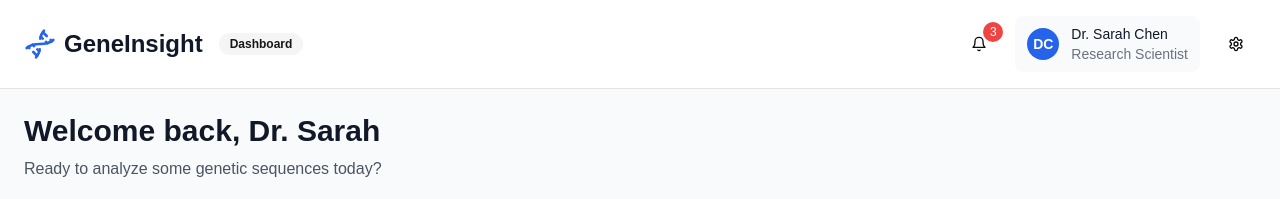
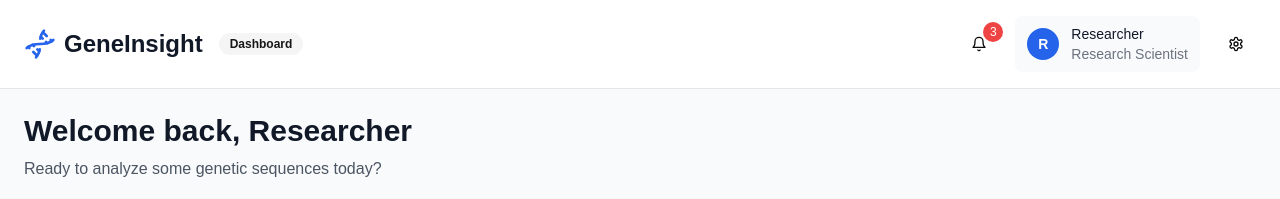
Before and after one commit to saurabhhhcodes/geneinsight-platform, a Next.js app: page /dashboard in a window 1280 px wide. Shown: the top 199 px of the page. Built offline with nearby package versions, Linux system fonts and the light colour scheme.

Commit message:
Fix user display and notifications - Welcome back Researcher for non-logged users, persistent notification states, improved user data handling

```diff
--- a/app/components/NotificationsPanel.tsx
+++ b/app/components/NotificationsPanel.tsx
@@ -108,13 +108,19 @@ export default function NotificationsPanel({ isOpen, onClose }: NotificationsPan
   }
 
   const markAsRead = (id: string) => {
-    setNotifications(notifications.map(n =>
+    const updated = notifications.map(n =>
       n.id === id ? { ...n, read: true } : n
-    ))
+    )
+    setNotifications(updated)
+    // Save to localStorage to persist the change
+    localStorage.setItem('notifications', JSON.stringify(updated))
   }
 
   const markAllAsRead = () => {
-    setNotifications(notifications.map(n => ({ ...n, read: true })))
+    const updated = notifications.map(n => ({ ...n, read: true }))
+    setNotifications(updated)
+    // Save to localStorage to persist the change
+    localStorage.setItem('notifications', JSON.stringify(updated))
   }
 
   const deleteNotification = (id: string) => {
--- a/app/dashboard/page.tsx
+++ b/app/dashboard/page.tsx
@@ -106,32 +106,56 @@ export default function DashboardPage() {
 
   // Get display name
   const getDisplayName = () => {
-    if (user.firstName && user.lastName) {
+    // Check if user is actually logged in
+    const token = localStorage.getItem('token')
+    if (!token) {
+      return "Researcher"
+    }
+
+    if (user.firstName && user.lastName && user.firstName !== "User") {
       return `${user.firstName} ${user.lastName}`
-    } else if (user.firstName) {
+    } else if (user.firstName && user.firstName !== "User") {
       return user.firstName
+    } else if (user.email && user.email !== "user@example.com") {
+      return user.email.split('@')[0]
     } else {
-      return user.email.split('@')[0]
+      return "Researcher"
     }
   }
 
   // Get user initials for avatar
   const getUserInitials = () => {
-    if (user.firstName && user.lastName) {
+    // Check if user is actually logged in
+    const token = localStorage.getItem('token')
+    if (!token) {
+      return "R" // R for Researcher
+    }
+
+    if (user.firstName && user.lastName && user.firstName !== "User") {
       return `${user.firstName.charAt(0)}${user.lastName.charAt(0)}`
-    } else if (user.firstName) {
+    } else if (user.firstName && user.firstName !== "User") {
       return user.firstName.charAt(0) + (user.firstName.charAt(1) || '')
+    } else if (user.email && user.email !== "user@example.com") {
+      return user.email.charAt(0).toUpperCase()
     } else {
-      return "U"
+      return "R" // R for Researcher
     }
   }
 
   // Get greeting name
   const getGreetingName = () => {
-    if (user.firstName) {
+    // Check if user is actually logged in (has a valid token)
+    const token = localStorage.getItem('token')
+    if (!token) {
+      return "Researcher"
+    }
+
+    if (user.firstName && user.firstName !== "User") {
       return user.firstName
+    } else if (user.email && user.email !== "user@example.com") {
+      return user.email.split('@')[0]
     } else {
-      return user.email.split('@')[0]
+      return "Researcher"
     }
   }
   const [recentAnalyses] = useState([
--- a/app/login/page.tsx
+++ b/app/login/page.tsx
@@ -41,6 +41,25 @@ export default function LoginPage() {
 
       // For demo purposes, accept any valid email/password combination
       console.log('Login successful for:', email)
+
+      // Save user data to localStorage
+      const userData = {
+        firstName: email.split('@')[0].charAt(0).toUpperCase() + email.split('@')[0].slice(1),
+        lastName: "",
+        email: email,
+        role: "RESEARCHER",
+        avatar: "",
+        lastLogin: new Date().toISOString(),
+        analysisCount: Math.floor(Math.random() * 100) + 50,
+        unreadNotifications: Math.floor(Math.random() * 5) + 1,
+        institution: "",
+        joinDate: new Date().toISOString()
+      }
+
+      // Save to localStorage
+      localStorage.setItem('user', JSON.stringify(userData))
+      localStorage.setItem('token', 'demo-jwt-token-' + Date.now())
+
       router.push("/dashboard")
 
     } catch (err) {
--- a/app/register/page.tsx
+++ b/app/register/page.tsx
@@ -33,6 +33,24 @@ export default function RegisterPage() {
 
     // Simulate registration
     setTimeout(() => {
+      // Save user data to localStorage
+      const userData = {
+        firstName: formData.firstName,
+        lastName: formData.lastName,
+        email: formData.email,
+        role: "RESEARCHER",
+        avatar: "",
+        lastLogin: new Date().toISOString(),
+        analysisCount: 0,
+        unreadNotifications: 1,
+        institution: formData.institution,
+        joinDate: new Date().toISOString()
+      }
+
+      // Save to localStorage
+      localStorage.setItem('user', JSON.stringify(userData))
+      localStorage.setItem('token', 'demo-jwt-token-' + Date.now())
+
       setIsLoading(false)
       router.push("/dashboard")
     }, 2000)
--- a/next.config.mjs
+++ b/next.config.mjs
@@ -1,7 +1,7 @@
 /** @type {import('next').NextConfig} */
 const nextConfig = {
-  // Enable standalone output for Docker
-  output: 'standalone',
+  // Remove standalone output for Vercel deployment to fix edge runtime warning
+  // output: 'standalone',
 
   transpilePackages: ['lucide-react'],
   eslint: {
```
